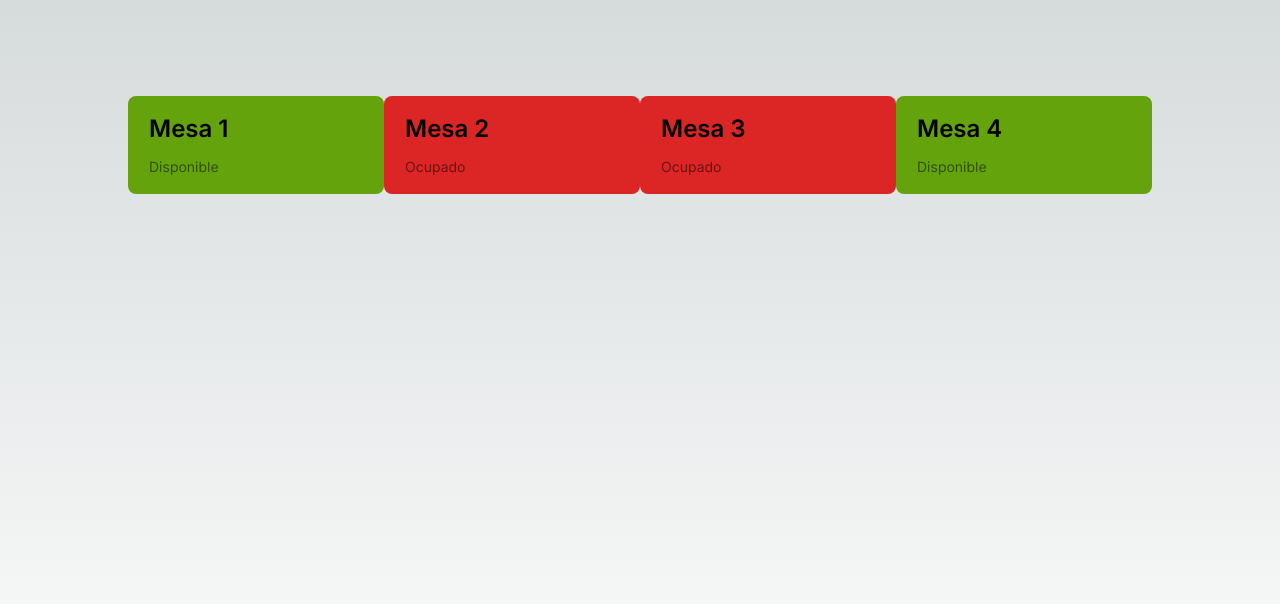
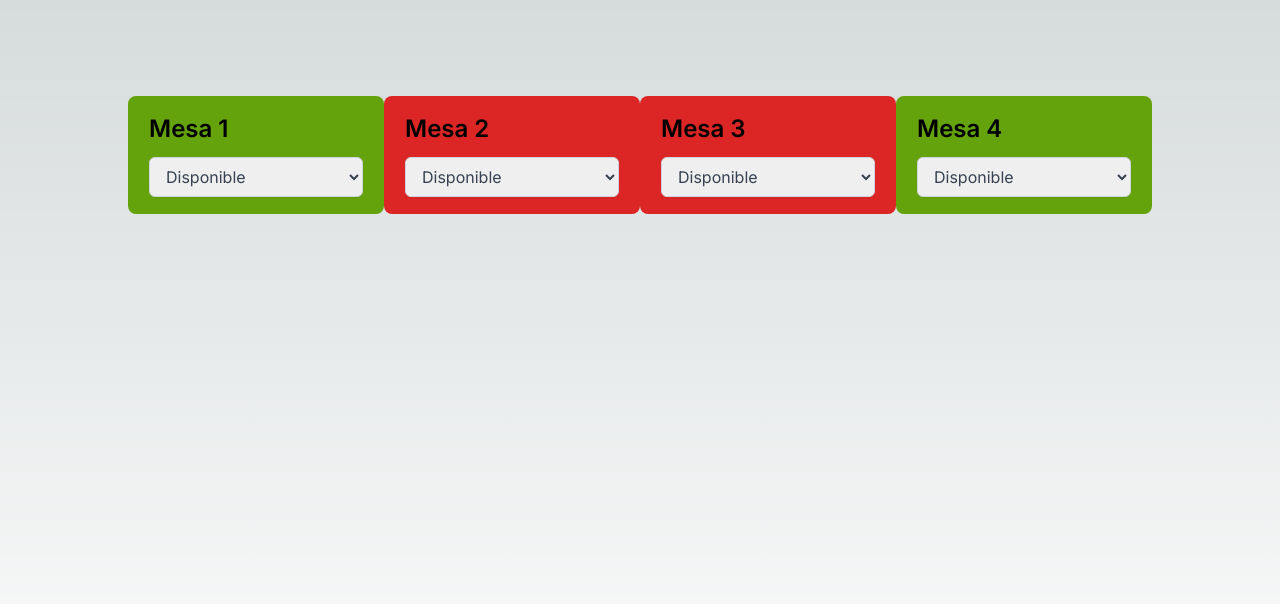
Before and after one commit to MatiBravo47/restaurantapp, a Next.js app: page / in a window 1280 px wide. Shown: the top 604 px of the page. Built offline with nearby package versions, Linux system fonts and the light colour scheme.

Commit message:
agrego opcion de seleccionar

```diff
--- a/src/app/layout.js
+++ b/src/app/layout.js
@@ -4,7 +4,7 @@ import './globals.css'
 const inter = Inter({ subsets: ['latin'] })
 
 export const metadata = {
-  title: 'Create Next App',
+  title: 'Restaurantapp',
   description: 'Generated by create next app',
 }
 
--- a/src/app/page.js
+++ b/src/app/page.js
@@ -14,9 +14,14 @@ export default function Home() {
           <h2 className={`mb-3 text-2xl font-semibold`}>
             Mesa 1{' '}
           </h2>
-          <p className={`m-0 max-w-[30ch] text-sm opacity-50`}>
-            Disponible
-          </p>
+          <div className="w-full max-w-xs">
+            <label htmlFor="seleccion" className="block text-gray-700 text-sm font-bold mb-2"></label>
+              <select id="seleccion" name="seleccion" className="w-full px-3 py-2 text-gray-700 border border-gray-300 rounded-md shadow-sm focus:ring focus:ring-blue-200 focus:outline-none focus:border-blue-300">
+                <option value="opcion1">Disponible</option>
+                <option value="opcion2">Ocupado</option>
+              </select>
+          </div>
+
         </a>
 
         {/*Mesa 2 */}
@@ -28,9 +33,13 @@ export default function Home() {
           <h2 className={`mb-3 text-2xl font-semibold`}>
             Mesa 2{' '}
           </h2>
-          <p className={`m-0 max-w-[30ch] text-sm opacity-50`}>
-            Ocupado
-          </p>
+          <div className="w-full max-w-xs">
+            <label htmlFor="seleccion" className="block text-gray-700 text-sm font-bold mb-2"></label>
+              <select id="seleccion" name="seleccion" className="w-full px-3 py-2 text-gray-700 border border-gray-300 rounded-md shadow-sm focus:ring focus:ring-blue-200 focus:outline-none focus:border-blue-300">
+                <option value="opcion1">Disponible</option>
+                <option value="opcion2">Ocupado</option>
+              </select>
+          </div>
         </a>
 
         {/*Mesa 3 */}
@@ -42,9 +51,13 @@ export default function Home() {
           <h2 className={`mb-3 text-2xl font-semibold`}>
             Mesa 3{' '}
           </h2>
-          <p className={`m-0 max-w-[30ch] text-sm opacity-50`}>
-            Ocupado
-          </p>
+          <div className="w-full max-w-xs">
+            <label htmlFor="seleccion" className="block text-gray-700 text-sm font-bold mb-2"></label>
+              <select id="seleccion" name="seleccion" className="w-full px-3 py-2 text-gray-700 border border-gray-300 rounded-md shadow-sm focus:ring focus:ring-blue-200 focus:outline-none focus:border-blue-300">
+                <option value="opcion1">Disponible</option>
+                <option value="opcion2">Ocupado</option>
+              </select>
+          </div>
         </a>
 
 
@@ -57,9 +70,13 @@ export default function Home() {
           <h2 className={`mb-3 text-2xl font-semibold`}>
             Mesa 4{' '}
           </h2>
-          <p className={`m-0 max-w-[30ch] text-sm opacity-50`}>
-            Disponible
-          </p>
+          <div className="w-full max-w-xs">
+            <label htmlFor="seleccion" className="block text-gray-700 text-sm font-bold mb-2"></label>
+              <select id="seleccion" name="seleccion" className="w-full px-3 py-2 text-gray-700 border border-gray-300 rounded-md shadow-sm focus:ring focus:ring-blue-200 focus:outline-none focus:border-blue-300">
+                <option value="opcion1">Disponible</option>
+                <option value="opcion2">Ocupado</option>
+              </select>
+          </div>
         </a>
       </div>
     </main>
```
